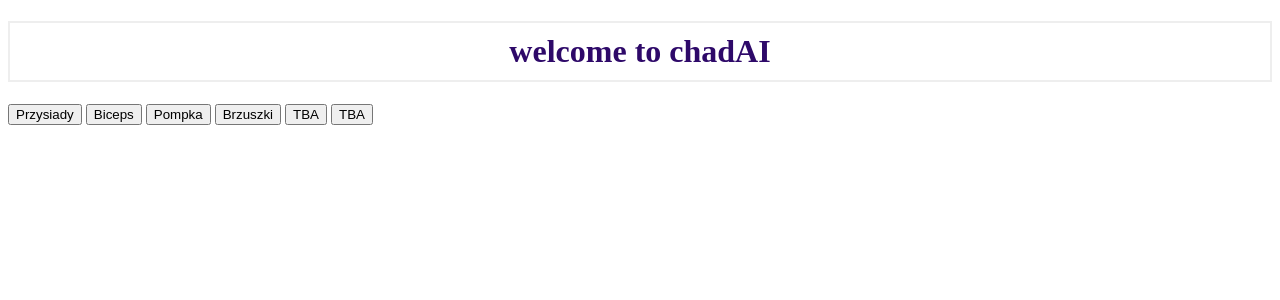
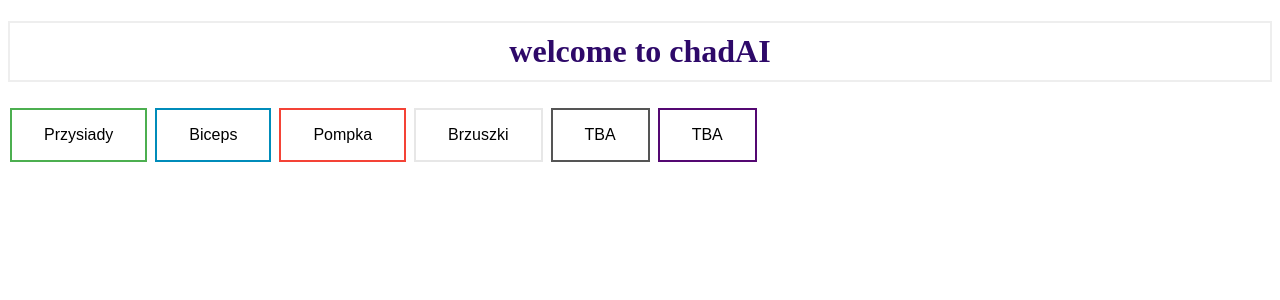
Before and after one commit to jprokopski/DeepTraining, a Flask app: template templates/index.html in a window 1280 px wide. Shown: the top 300 px of the page. Run offline with Flask 2, Linux system fonts and the light colour scheme; the template is opened without the code that fills it, so the values that code supplies are empty.

Commit message:
basic button implementation

```diff
--- a/static/css/style.css
+++ b/static/css/style.css
@@ -4,3 +4,82 @@ h1 {
     text-align: center;
     padding: 10px;
 }
+
+.button {
+    background-color: #4CAF50; /* Green */
+    border: none;
+    color: white;
+    padding: 16px 32px;
+    text-align: center;
+    text-decoration: none;
+    display: inline-block;
+    font-size: 16px;
+    margin: 4px 2px;
+    transition-duration: 0.4s;
+    cursor: pointer;
+  }
+
+  .button1 {
+    background-color: white;
+    color: black;
+    border: 2px solid #4CAF50;
+  }
+
+  .button1:hover {
+    background-color: #4CAF50;
+    color: white;
+  }
+
+  .button2 {
+    background-color: white;
+    color: black;
+    border: 2px solid #008CBA;
+  }
+
+  .button2:hover {
+    background-color: #008CBA;
+    color: white;
+  }
+
+  .button3 {
+    background-color: white;
+    color: black;
+    border: 2px solid #f44336;
+  }
+
+  .button3:hover {
+    background-color: #f44336;
+    color: white;
+  }
+
+  .button4 {
+    background-color: white;
+    color: black;
+    border: 2px solid #e7e7e7;
+  }
+
+  .button4:hover {
+    background-color: #e7e7e7;
+}
+
+  .button5 {
+    background-color: white;
+    color: black;
+    border: 2px solid #555555;
+  }
+
+  .button5:hover {
+    background-color: #555555;
+    color: white;
+  }
+
+  .button6 {
+    background-color: white;
+    color: black;
+    border: 2px solid #540872;
+  }
+
+  .button6:hover {
+    background-color: #bb35bb;
+    color: white;
+  }
```
